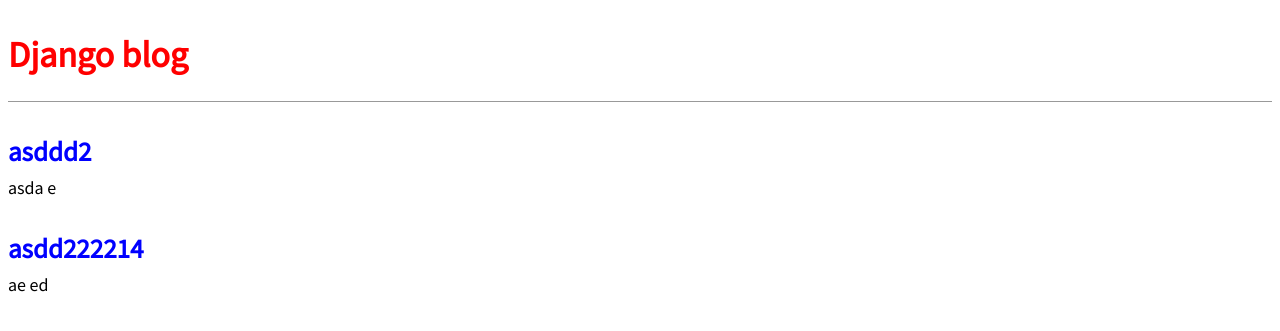
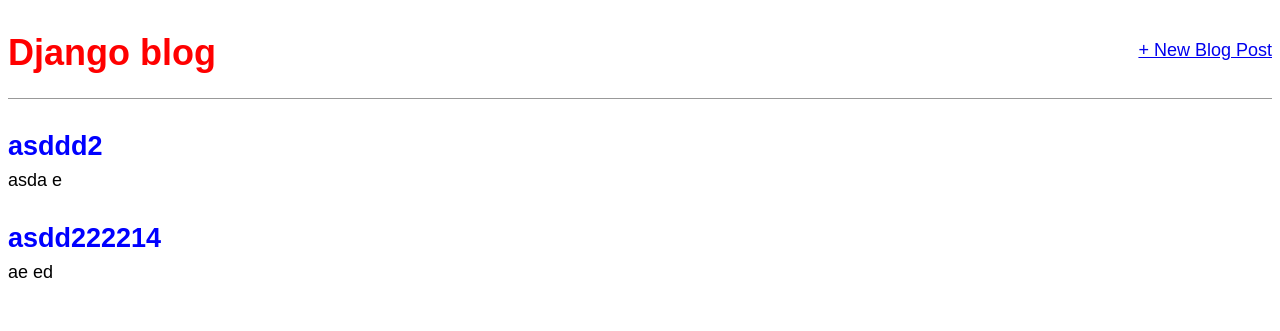
Before and after one commit to dandumit/blog, a Django app: page / in a window 1280 px wide. Shown: the top 331 px of the page. Run offline with Django 4.2, Linux system fonts and the light colour scheme; data comes from the database, SQL or seed files in the repository; some web fonts are replaced.

Commit message:
a nu stiu cata

```diff
--- a/blog/urls.py
+++ b/blog/urls.py
@@ -1,8 +1,9 @@
 # blog/urls.py
 from django.urls import path
-from .views import BlogListView, BlogDetailView # new
+from .views import BlogListView, BlogDetailView, BlogCreateView # new
 
 urlpatterns = [
+    path("post/new/", BlogCreateView.as_view(), name="post_new"), # new
     path("post/<int:pk>/", BlogDetailView.as_view(), name="post_detail"), # new
     path("", BlogListView.as_view(), name="home"),
 ]
--- a/blog/views.py
+++ b/blog/views.py
@@ -1,4 +1,6 @@
 from django.views.generic import ListView, DetailView # new
+from django.views.generic.edit import CreateView # new
+
 from .models import Post
 
 class BlogListView(ListView):
@@ -7,3 +9,7 @@
 class BlogDetailView(DetailView): # new
     model = Post
     template_name = "post_detail.html"
+class BlogCreateView(CreateView): # new
+    model = Post
+    template_name = "post_new.html"
+    fields = ["title", "author", "body"]
--- a/templates/base.html
+++ b/templates/base.html
@@ -1,17 +1,21 @@
-<!-- templates/base.html -->
 {% load static %}
 <html>
 <head>
 <title>Django blog</title>
-<link href="https://fonts.googleapis.com/css?family=Source+Sans+Pro:400"
-rel="stylesheet">
+<link href="https://fonts.googleapis.com/css?family=\
+Source+Sans+Pro:400" rel="stylesheet">
 <link href="{% static 'css/base.css' %}" rel="stylesheet">
 </head>
 <body>
+<div>
 <header>
+    <div class="nav-left">
         <h1><a href="{% url 'home' %}">Django blog</a></h1>
+        </div>
+        <div class="nav-right">
+        <a href="{% url 'post_new' %}">+ New Blog Post</a>
+        </div>
         </header>
-<div>
         {% block content %}
         {% endblock content %}
         </div>
```
Lines whose indentation alone changed are shown as unchanged.
